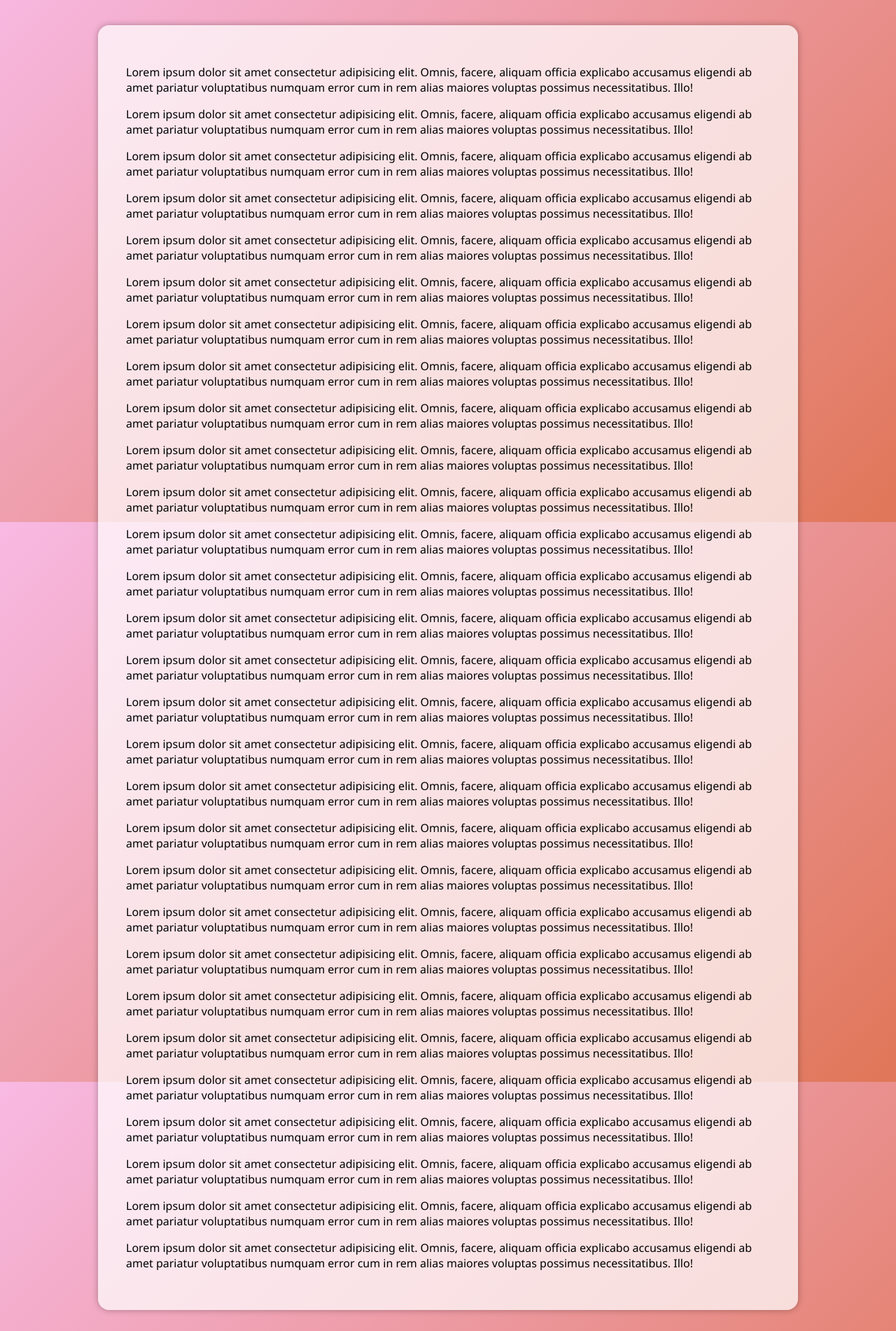
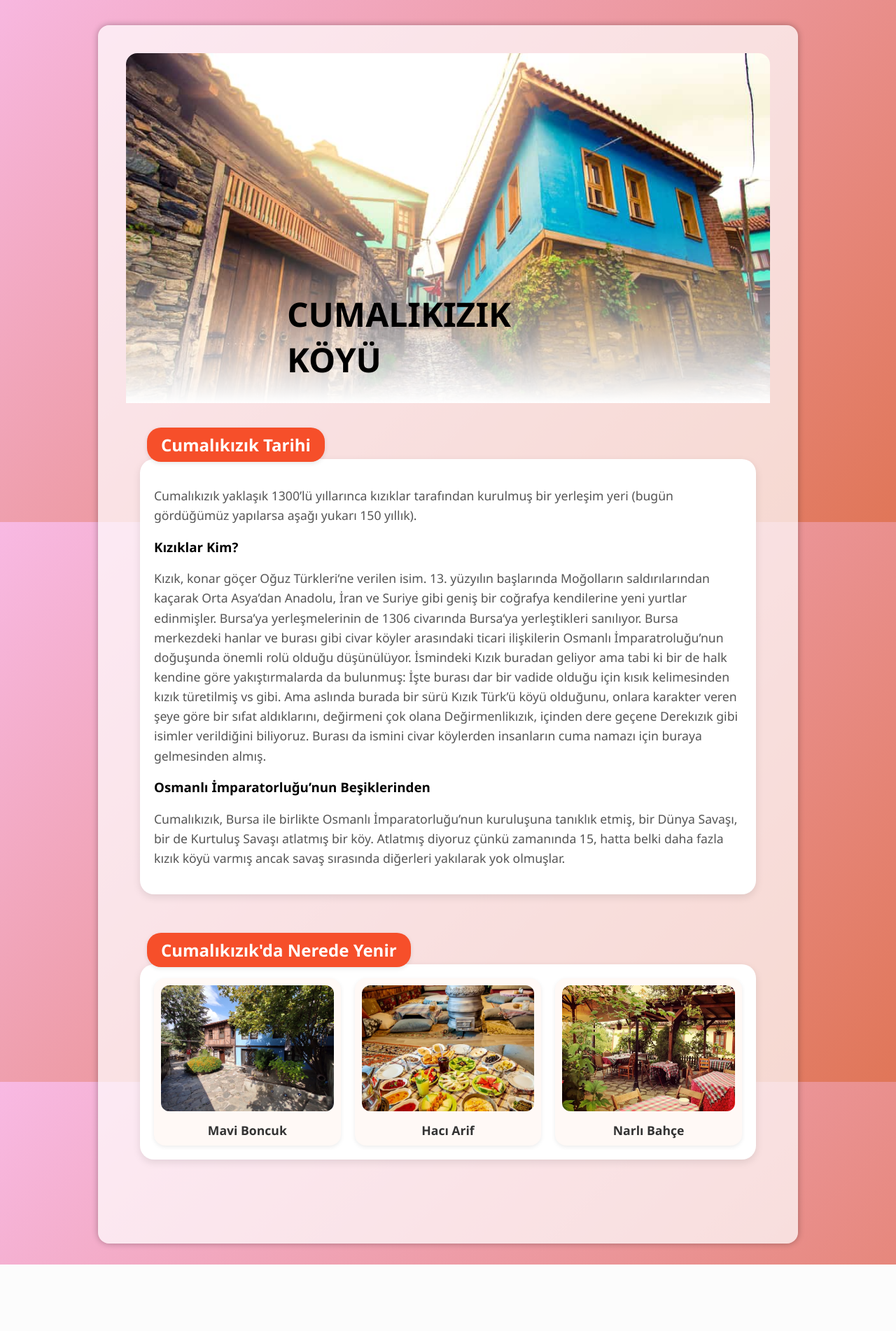
Before and after one commit to meliketr/webtekno-proje, a PHP site: page /mirasimiz.html in a window 1280 px wide. Shown: the part 54-1956 px from the top of the page at 70% size. After the commit the page ends 1861 px from the top, so only its background shows below. Run offline with PHP 8.4, Linux system fonts and the light colour scheme.

Commit message:
mirasımız sayfası oluşturulmaya başlandı

```diff
--- a/cssDosyalari/styleMirasimiz.css
+++ b/cssDosyalari/styleMirasimiz.css
@@ -34,6 +34,8 @@ body {
   background-color: rgba(239, 237, 237, 0.91);
   border-bottom: 2px solid #ffffff;
   position: fixed;
+  z-index: 1000;
+
 
 
 }
@@ -105,3 +107,164 @@ body {
   margin-right: 5px;
   font-size: 18px;
 }
+
+.cumalikizik-hero {
+  position: relative;
+  width: 100%;
+  max-height: 500px;
+  overflow: hidden;
+}
+
+.hero-image {
+  width: 100%;
+  height: auto;
+  display: block;
+  border-radius: 16px;
+
+}
+
+/* Beyazlaşan alt kısım efekti */
+.hero-overlay {
+  position: absolute;
+  bottom: 0;
+  width: 100%;
+  height: 100%;
+  background: linear-gradient(to bottom, rgba(255,255,255,0) 50%, white 100%);
+}
+
+/* Yazı stili */
+.overlay-text {
+  position: absolute;
+  bottom: 30px;
+  left: 50%;
+  transform: translateX(-50%);
+  color: #000000;
+  font-size: 3rem;
+  font-weight: bold;
+
+}
+
+/*-----------------------------------------------*/
+
+.bursa-info-section {
+  position: relative;
+  margin: 60px auto;
+  padding: 20px;
+  max-width: 1000px;
+}
+
+.bursa-title {
+  position: absolute;
+  top: -25px;
+  left: 30px;
+  background-color: #f64f2a;
+  color: white;
+  font-size: 1.5rem;
+  padding: 8px 20px;
+  border-radius: 20px;
+  font-weight: bold;
+  box-shadow: 0 2px 6px rgba(0,0,0,0.1);
+}
+
+.bursa-card {
+  background-color: white;
+  border-radius: 20px;
+  box-shadow: 0 4px 12px rgba(0,0,0,0.1);
+  overflow: hidden;
+  display: block;
+}
+
+.bursa-image img {
+  width: 100%;
+  height: auto;
+  object-fit: cover;
+  border-top-left-radius: 20px;
+  border-top-right-radius: 20px;
+}
+
+.bursa-text {
+  padding: 20px;
+  text-align: left;
+}
+
+.bursa-text h2 {
+  margin-top: 0;
+  font-size: 1.8rem;
+  color: #333;
+}
+
+.bursa-text p {
+  font-size: 1.1rem;
+  line-height: 1.6;
+  color: #555;
+}
+
+/*-----------------------------------------------*/
+
+
+.lokanta-info-section {
+  position: relative;
+  margin: 60px auto;
+  padding: 20px;
+  max-width: 1000px;
+  z-index: 1;
+}
+
+.lokanta-title {
+  position: absolute;
+  top: -25px;
+  left: 30px;
+  background-color: #f64f2a;
+  color: white;
+  font-size: 1.5rem;
+  padding: 8px 20px;
+  border-radius: 20px;
+  font-weight: bold;
+  box-shadow: 0 2px 6px rgba(0,0,0,0.1);
+  z-index: 2;
+}
+
+.lokanta-card {
+  background-color: white;
+  border-radius: 20px;
+  box-shadow: 0 4px 12px rgba(0,0,0,0.1);
+  overflow: hidden;
+  padding: 20px;
+}
+
+.lokanta-gallery {
+  display: grid;
+  grid-template-columns: repeat(auto-fit, minmax(250px, 1fr));
+  gap: 20px;
+}
+
+.lokanta-item {
+  text-align: center;
+  background-color: #fff9f6;
+  border-radius: 16px;
+  padding: 10px;
+  box-shadow: 0 2px 6px rgba(0,0,0,0.08);
+  transition: transform 0.3s;
+}
+
+.lokanta-item:hover {
+  transform: translateY(-5px);
+}
+
+.lokanta-item img {
+  width: 100%;
+  height: 180px;
+  object-fit: cover;
+  border-radius: 12px;
+}
+
+.lokanta-caption {
+  margin-top: 10px;
+  font-weight: bold;
+  color: #333;
+  font-size: 1.1rem;
+}
+.lokanta-item a {
+  text-decoration: none;
+  color: inherit; /* Bağlantı yazısının varsayılan rengini korur */
+}
--- a/mirasimiz.html
+++ b/mirasimiz.html
@@ -27,41 +27,86 @@
 
 
   <div class="centered-content">
-     <p>Lorem ipsum dolor sit amet consectetur adipisicing elit. Omnis, facere, aliquam officia explicabo accusamus eligendi ab amet pariatur voluptatibus numquam error cum in rem alias maiores voluptas possimus necessitatibus. Illo!</p>
- <p>Lorem ipsum dolor sit amet consectetur adipisicing elit. Omnis, facere, aliquam officia explicabo accusamus eligendi ab amet pariatur voluptatibus numquam error cum in rem alias maiores voluptas possimus necessitatibus. Illo!</p>
- <p>Lorem ipsum dolor sit amet consectetur adipisicing elit. Omnis, facere, aliquam officia explicabo accusamus eligendi ab amet pariatur voluptatibus numquam error cum in rem alias maiores voluptas possimus necessitatibus. Illo!</p>
- <p>Lorem ipsum dolor sit amet consectetur adipisicing elit. Omnis, facere, aliquam officia explicabo accusamus eligendi ab amet pariatur voluptatibus numquam error cum in rem alias maiores voluptas possimus necessitatibus. Illo!</p>
- <p>Lorem ipsum dolor sit amet consectetur adipisicing elit. Omnis, facere, aliquam officia explicabo accusamus eligendi ab amet pariatur voluptatibus numquam error cum in rem alias maiores voluptas possimus necessitatibus. Illo!</p>
- <p>Lorem ipsum dolor sit amet consectetur adipisicing elit. Omnis, facere, aliquam officia explicabo accusamus eligendi ab amet pariatur voluptatibus numquam error cum in rem alias maiores voluptas possimus necessitatibus. Illo!</p>
- <p>Lorem ipsum dolor sit amet consectetur adipisicing elit. Omnis, facere, aliquam officia explicabo accusamus eligendi ab amet pariatur voluptatibus numquam error cum in rem alias maiores voluptas possimus necessitatibus. Illo!</p>
- <p>Lorem ipsum dolor sit amet consectetur adipisicing elit. Omnis, facere, aliquam officia explicabo accusamus eligendi ab amet pariatur voluptatibus numquam error cum in rem alias maiores voluptas possimus necessitatibus. Illo!</p>
- <p>Lorem ipsum dolor sit amet consectetur adipisicing elit. Omnis, facere, aliquam officia explicabo accusamus eligendi ab amet pariatur voluptatibus numquam error cum in rem alias maiores voluptas possimus necessitatibus. Illo!</p>
- <p>Lorem ipsum dolor sit amet consectetur adipisicing elit. Omnis, facere, aliquam officia explicabo accusamus eligendi ab amet pariatur voluptatibus numquam error cum in rem alias maiores voluptas possimus necessitatibus. Illo!</p>
- <p>Lorem ipsum dolor sit amet consectetur adipisicing elit. Omnis, facere, aliquam officia explicabo accusamus eligendi ab amet pariatur voluptatibus numquam error cum in rem alias maiores voluptas possimus necessitatibus. Illo!</p>
- <p>Lorem ipsum dolor sit amet consectetur adipisicing elit. Omnis, facere, aliquam officia explicabo accusamus eligendi ab amet pariatur voluptatibus numquam error cum in rem alias maiores voluptas possimus necessitatibus. Illo!</p>
- <p>Lorem ipsum dolor sit amet consectetur adipisicing elit. Omnis, facere, aliquam officia explicabo accusamus eligendi ab amet pariatur voluptatibus numquam error cum in rem alias maiores voluptas possimus necessitatibus. Illo!</p>
- <p>Lorem ipsum dolor sit amet consectetur adipisicing elit. Omnis, facere, aliquam officia explicabo accusamus eligendi ab amet pariatur voluptatibus numquam error cum in rem alias maiores voluptas possimus necessitatibus. Illo!</p>
- <p>Lorem ipsum dolor sit amet consectetur adipisicing elit. Omnis, facere, aliquam officia explicabo accusamus eligendi ab amet pariatur voluptatibus numquam error cum in rem alias maiores voluptas possimus necessitatibus. Illo!</p>
- <p>Lorem ipsum dolor sit amet consectetur adipisicing elit. Omnis, facere, aliquam officia explicabo accusamus eligendi ab amet pariatur voluptatibus numquam error cum in rem alias maiores voluptas possimus necessitatibus. Illo!</p>
- <p>Lorem ipsum dolor sit amet consectetur adipisicing elit. Omnis, facere, aliquam officia explicabo accusamus eligendi ab amet pariatur voluptatibus numquam error cum in rem alias maiores voluptas possimus necessitatibus. Illo!</p>
- <p>Lorem ipsum dolor sit amet consectetur adipisicing elit. Omnis, facere, aliquam officia explicabo accusamus eligendi ab amet pariatur voluptatibus numquam error cum in rem alias maiores voluptas possimus necessitatibus. Illo!</p>
- <p>Lorem ipsum dolor sit amet consectetur adipisicing elit. Omnis, facere, aliquam officia explicabo accusamus eligendi ab amet pariatur voluptatibus numquam error cum in rem alias maiores voluptas possimus necessitatibus. Illo!</p>
- <p>Lorem ipsum dolor sit amet consectetur adipisicing elit. Omnis, facere, aliquam officia explicabo accusamus eligendi ab amet pariatur voluptatibus numquam error cum in rem alias maiores voluptas possimus necessitatibus. Illo!</p>
- <p>Lorem ipsum dolor sit amet consectetur adipisicing elit. Omnis, facere, aliquam officia explicabo accusamus eligendi ab amet pariatur voluptatibus numquam error cum in rem alias maiores voluptas possimus necessitatibus. Illo!</p>
- <p>Lorem ipsum dolor sit amet consectetur adipisicing elit. Omnis, facere, aliquam officia explicabo accusamus eligendi ab amet pariatur voluptatibus numquam error cum in rem alias maiores voluptas possimus necessitatibus. Illo!</p>
- <p>Lorem ipsum dolor sit amet consectetur adipisicing elit. Omnis, facere, aliquam officia explicabo accusamus eligendi ab amet pariatur voluptatibus numquam error cum in rem alias maiores voluptas possimus necessitatibus. Illo!</p>
- <p>Lorem ipsum dolor sit amet consectetur adipisicing elit. Omnis, facere, aliquam officia explicabo accusamus eligendi ab amet pariatur voluptatibus numquam error cum in rem alias maiores voluptas possimus necessitatibus. Illo!</p>
- <p>Lorem ipsum dolor sit amet consectetur adipisicing elit. Omnis, facere, aliquam officia explicabo accusamus eligendi ab amet pariatur voluptatibus numquam error cum in rem alias maiores voluptas possimus necessitatibus. Illo!</p>
- <p>Lorem ipsum dolor sit amet consectetur adipisicing elit. Omnis, facere, aliquam officia explicabo accusamus eligendi ab amet pariatur voluptatibus numquam error cum in rem alias maiores voluptas possimus necessitatibus. Illo!</p>
- <p>Lorem ipsum dolor sit amet consectetur adipisicing elit. Omnis, facere, aliquam officia explicabo accusamus eligendi ab amet pariatur voluptatibus numquam error cum in rem alias maiores voluptas possimus necessitatibus. Illo!</p>
- <p>Lorem ipsum dolor sit amet consectetur adipisicing elit. Omnis, facere, aliquam officia explicabo accusamus eligendi ab amet pariatur voluptatibus numquam error cum in rem alias maiores voluptas possimus necessitatibus. Illo!</p>
- <p>Lorem ipsum dolor sit amet consectetur adipisicing elit. Omnis, facere, aliquam officia explicabo accusamus eligendi ab amet pariatur voluptatibus numquam error cum in rem alias maiores voluptas possimus necessitatibus. Illo!</p>
+
+    <section class="cumalikizik-hero">
+  <img src="fotoğraflar/cumalikizik.jpg" alt="Cumalıkızık Köyü" class="hero-image">
+  <div class="hero-overlay"></div>
+  <div class="overlay-text">CUMALIKIZIK KÖYÜ</div>
+</section>
+
+
+<section class="bursa-info-section">
+  <div class="bursa-title">Cumalıkızık Tarihi</div>
+  <article class="bursa-card">
+    <div class="bursa-text">
+      <p>
+        Cumalıkızık yaklaşık 1300’lü yıllarınca kızıklar tarafından kurulmuş bir yerleşim yeri (bugün gördüğümüz yapılarsa aşağı yukarı 150 yıllık).
+      </p>
+      <h3>Kızıklar Kim?</h3>
+      <p>
+        Kızık, konar göçer Oğuz Türkleri‘ne verilen isim. 13. yüzyılın başlarında Moğolların saldırılarından kaçarak Orta Asya’dan Anadolu, İran ve Suriye gibi geniş bir coğrafya kendilerine yeni yurtlar edinmişler. Bursa’ya yerleşmelerinin de 1306 civarında Bursa‘ya yerleştikleri sanılıyor.
+        Bursa merkezdeki hanlar ve burası gibi civar köyler arasındaki ticari ilişkilerin Osmanlı İmparatroluğu’nun doğuşunda önemli rolü olduğu düşünülüyor.
+        İsmindeki Kızık buradan geliyor ama tabi ki bir de halk kendine göre yakıştırmalarda da bulunmuş: İşte burası dar bir vadide olduğu için kısık kelimesinden kızık türetilmiş vs gibi.
+        Ama aslında burada bir sürü Kızık Türk’ü köyü olduğunu, onlara karakter veren şeye göre bir sıfat aldıklarını, değirmeni çok olana Değirmenlikızık, içinden dere geçene Derekızık gibi isimler verildiğini biliyoruz. Burası da ismini civar köylerden insanların cuma namazı için buraya gelmesinden almış.
+      </p>
+      <h3>Osmanlı İmparatorluğu’nun Beşiklerinden</h3>
+      <p>
+        Cumalıkızık, Bursa ile birlikte Osmanlı İmparatorluğu’nun kuruluşuna tanıklık etmiş, bir Dünya Savaşı, bir de Kurtuluş Savaşı atlatmış bir köy. Atlatmış diyoruz çünkü zamanında 15, hatta belki daha fazla kızık köyü varmış ancak savaş sırasında diğerleri yakılarak yok olmuşlar.
+      </p>
+
+    </div>
+  </article>
+</section>
+
+<section class="lokanta-info-section">
+  <div class="lokanta-title">Cumalıkızık'da Nerede Yenir</div>
+  <article class="lokanta-card">
+
+    <div class="lokanta-gallery">
+
+      <div class="lokanta-item">
+        <a href="https://g.co/kgs/X8bqBzD" target="_blank">
+          <img src="fotoğraflar/maviboncuk.jpg" alt="Mavi boncuk lokanta">
+          <div class="lokanta-caption">Mavi Boncuk</div>
+        </a>
+      </div>
+
+      <div class="lokanta-item">
+        <a href="https://g.co/kgs/ori5e6Z" target="_blank">
+          <img src="fotoğraflar/haciarif.jpg" alt="Hacı Arif lokanta">
+          <div class="lokanta-caption">Hacı Arif</div>
+        </a>
+      </div>
+
+      <div class="lokanta-item">
+        <a href="https://g.co/kgs/vwBYFEF" target="_blank">
+          <img src="fotoğraflar/narlibahce.jpg" alt="Narlı Bahçe Lokanta">
+          <div class="lokanta-caption">Narlı Bahçe</div>
+        </a>
+      </div>
+
+    </div>
+  </article>
+</section>
 
 
 
+<!--
+<section class="bursa-info-section">
+  <div class="bursa-title">Kısaca Bursa</div>
+  <article class="bursa-card">
+    <figure class="bursa-image">
+      <img src="fotoğraflar/bursa.jpg" alt="Bursa'nın genel görünümü">
+    </figure>
+    <div class="bursa-text">
+      <h2>Bursa Hakkında</h2>
+      <p>
 
-
-
+      </p>
+    </div>
+  </article>
+</section>
+      -->
 
   </div>
 
--- a/sehrim.html
+++ b/sehrim.html
@@ -74,7 +74,6 @@ Aynı zamanda doğal güzellikleriyle de büyüleyen Bursa; Uludağ, termal kapl
 Ekonomik anlamda da Türkiye’nin en gelişmiş şehirlerinden biri olan Bursa, özellikle otomotiv ve sanayi sektörlerinde büyük bir rol oynar. TOFAŞ-Fiat, Renault, Karsan, Peugeot, Bosch, Güleryüz ve Akia gibi büyük otomotiv ve yan sanayi firmalarının üretim merkezleri bu şehirde konumlanmıştır. Bu nedenle CNN International, Bursa'yı “Türkiye'nin Detroit’i” olarak tanımlamıştır.
 
 Türkiye’nin en fazla ihracat yapan şehirlerinden biri olan Bursa, yalnızca ekonomik gücüyle değil, spordaki başarılarıyla da adından söz ettirir. Bursaspor, 2009-2010 sezonunda Süper Lig şampiyonu olarak Türk futbol tarihinde iz bırakmıştır.
-
 Bugün Bursa; sanayisi, tarihî yapıları, doğal güzellikleri ve sosyal yaşamıyla hem yaşamak hem de keşfetmek için eşsiz bir şehir olma özelliğini sürdürmektedir.
 
 
```
Also changed, not shown: fotoğraflar/cumalikizik.jpg (added), fotoğraflar/haciarif.jpg (added), fotoğraflar/küpeliev.jpg (added), fotoğraflar/maviboncuk.jpg (added), fotoğraflar/narlibahce.jpg (added).
